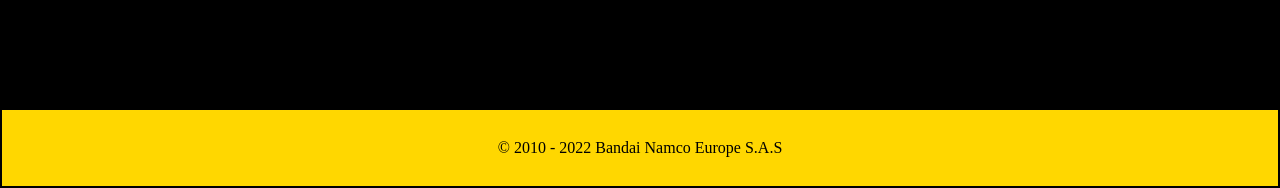
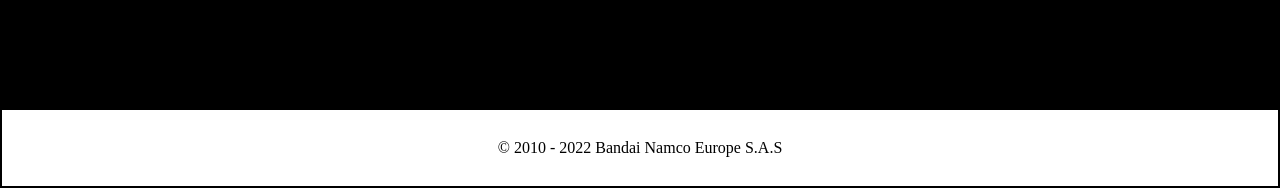
Before and after one commit to BullkyNG/coder-repositorio, a plain HTML site: page index.html in a window 1280 px wide. Shown: the part 612-800 px from the top of the page. Drawn offline with Linux system fonts and the light colour scheme.

Commit message:
primer commit

```diff
--- a/index.html
+++ b/index.html
@@ -40,7 +40,7 @@
          <img src="https://cdn.cloudflare.steamstatic.com/steam/apps/1245620/header.jpg?t=1654259241" alt="casas">
       </aside>
 
-      <footer class="footer-outro">
+      <footer>
          <p>© 2010 - 2022 Bandai Namco Europe S.A.S</p>
       </footer>
    </div>
```
